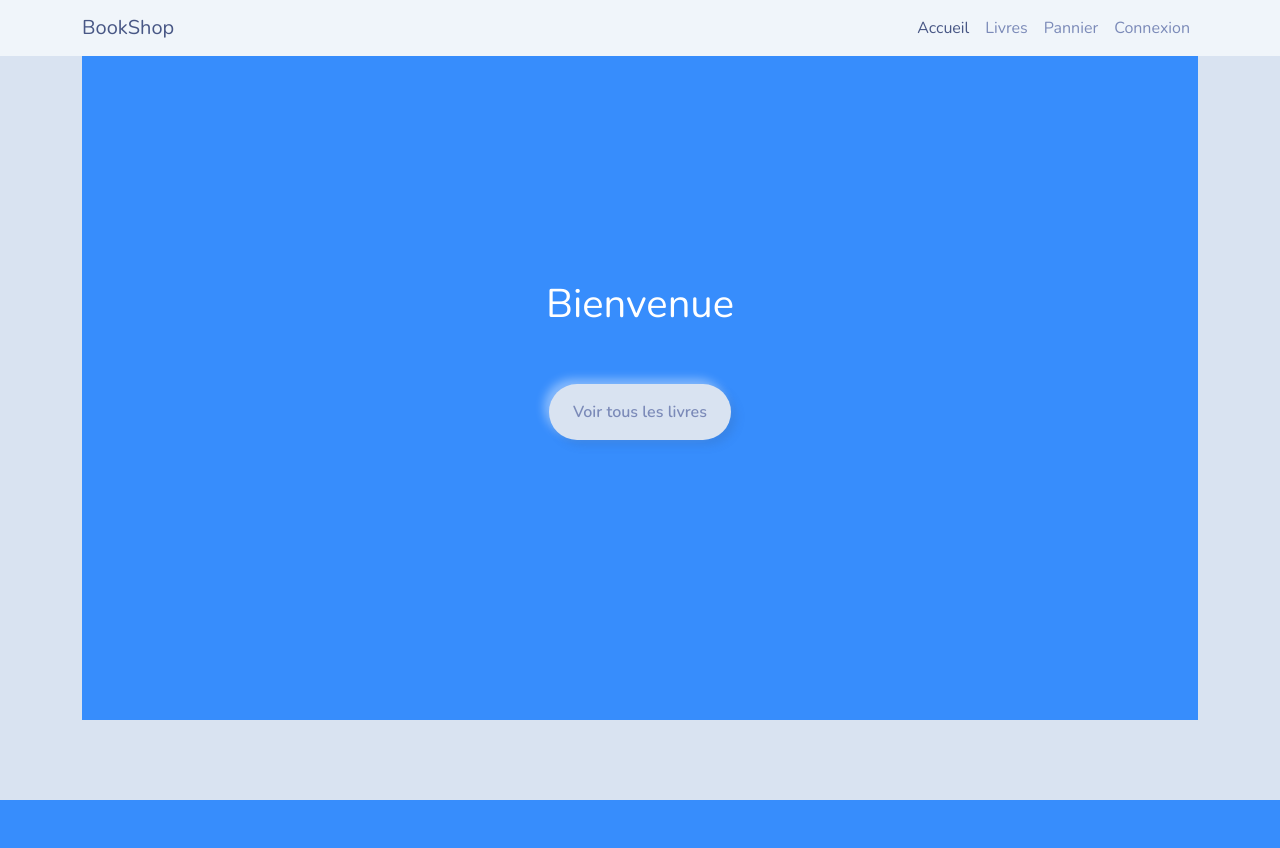
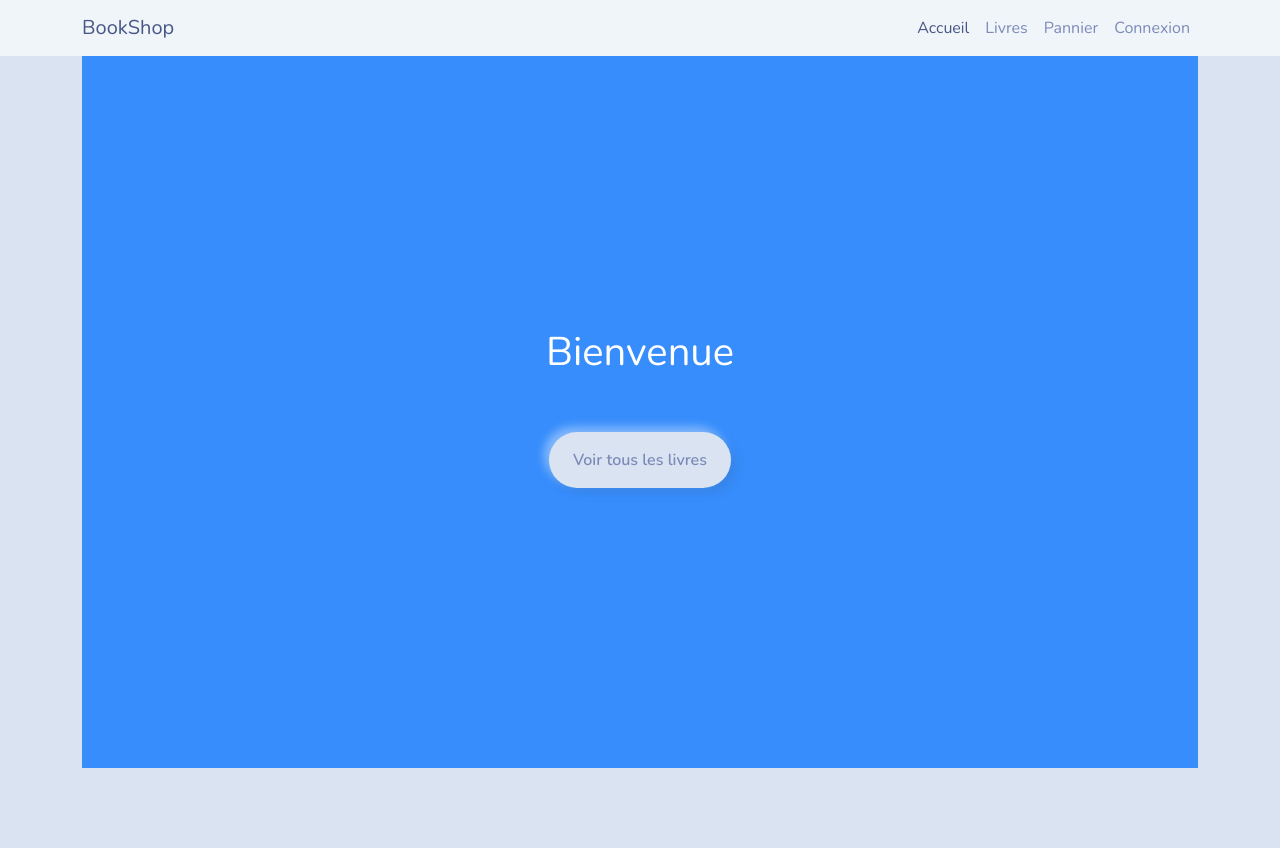
Before and after one commit to cflayelle/e-commerce, a Symfony app: template templates/main/index.html.twig in a window 1280 px wide. Before the commit the page ends 800 px from the top, so only its background shows below. Run offline with Twig, Linux system fonts and the light colour scheme; the template is opened without the code that fills it, so the values that code supplies are empty; some libraries are stand-ins or nearby versions.

Commit message:
fix position

```diff
--- a/templates/base.html.twig
+++ b/templates/base.html.twig
@@ -16,8 +16,8 @@
       {{ encore_entry_script_tags('app') }}
     {% endblock %}
   </head>
-  <body>
-    <nav class="navbar navbar-expand-lg position-fixed vw-100 navbar-light bg-light">
+  <body class="position-relative">
+    <nav class="navbar navbar-expand-lg position-fixed top-0 left-0 vw-100 navbar-light bg-light">
       <div class="container d-flex justify-content-between">
         <a class="navbar-brand" href="{{ path( 'home') }}">BookShop</a>
         <div>
@@ -47,7 +47,7 @@
       </div>
     </nav>
 
-    <div class="container">
+    <div class="container mt-4 pt-4">
       {% for message in app.flashes('success') %}
         <div style="margin-bottom:0;text-align:center;" class="alert alert-success">
           {{message}}
```
